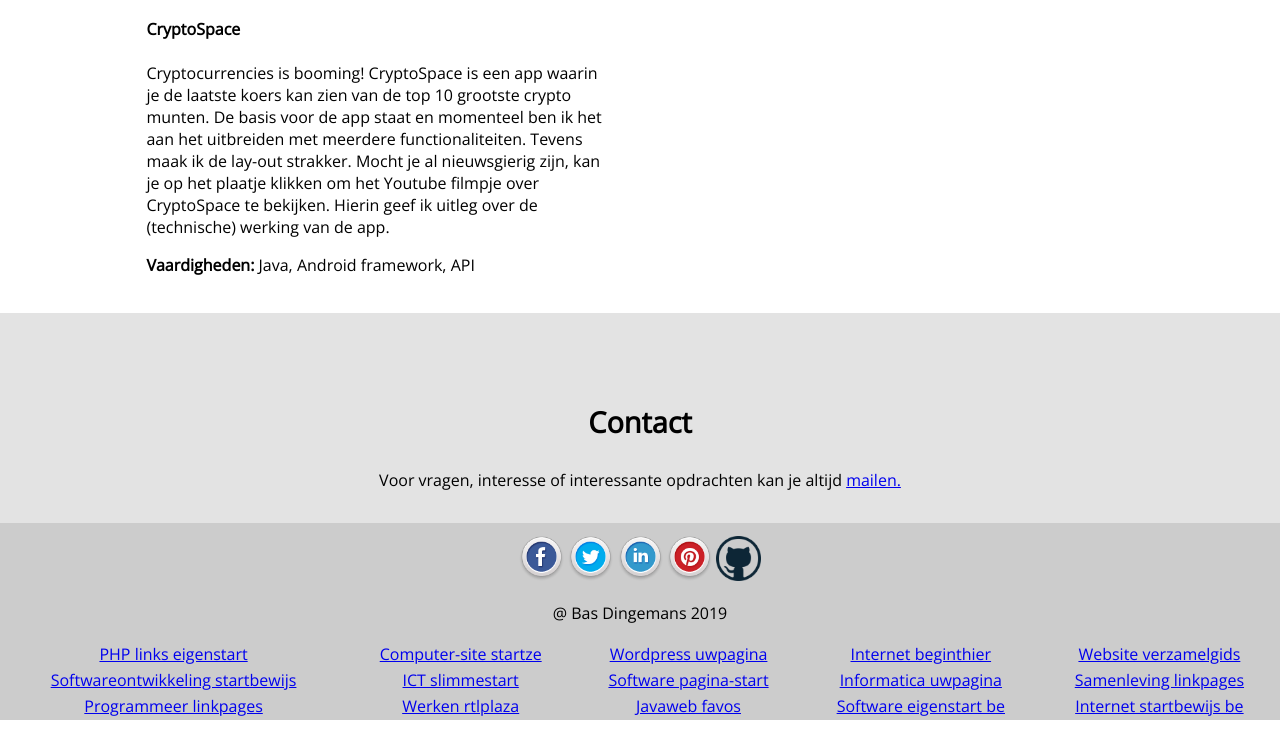
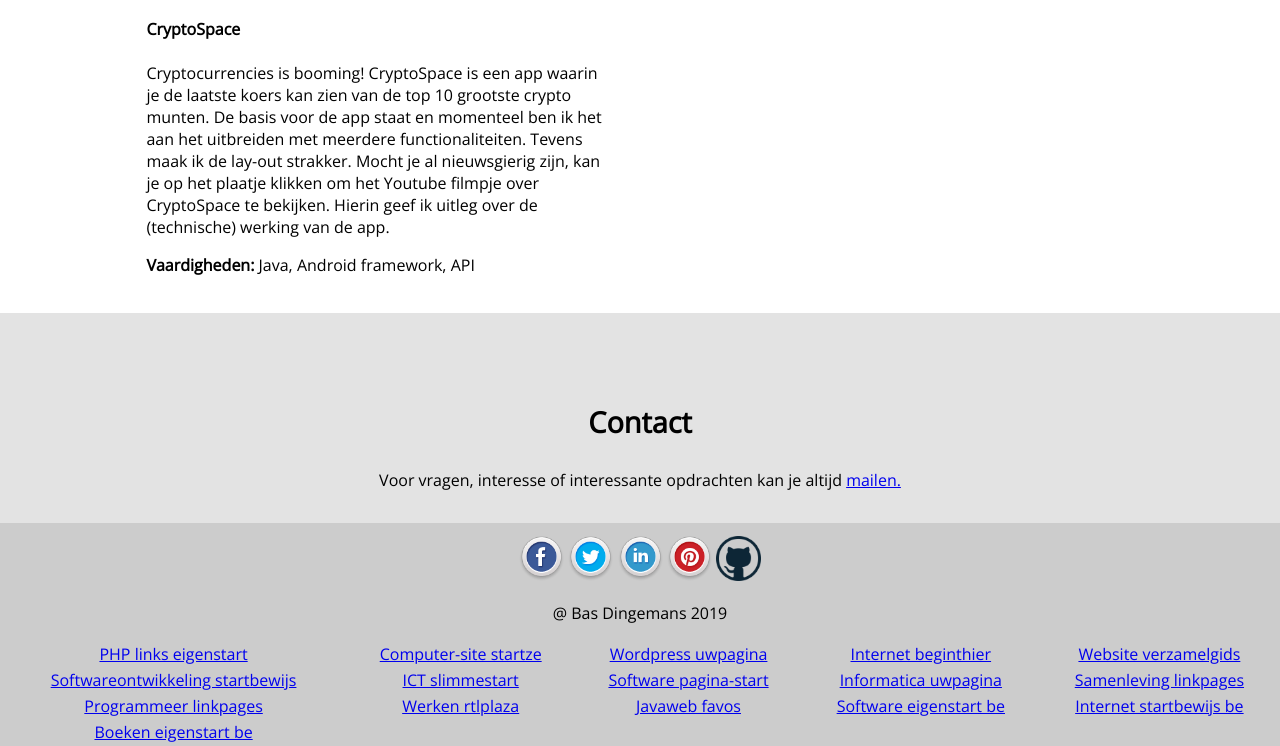
Before and after one commit to BasD92/portfolio-website, a plain HTML site: page index.html in a window 1280 px wide. Shown: the part 6175-6921 px from the top of the page. Before the commit the page ends 6895 px from the top, so only its background shows below. Drawn offline with nearby package versions, Linux system fonts and the light colour scheme.

Commit message:
Added link

```diff
--- a/index.html
+++ b/index.html
@@ -397,6 +397,9 @@
 		<td><a href="https://javaweb.favos.nl/" target="_blank" alt="Javaweb favos">Javaweb favos</a></td>
 		<td><a href="https://software.eigenstart.be/" target="_blank" alt="Software eigenstart be">Software eigenstart be</a></td>
 		<td><a href="https://internet.startbewijs.be/" target="_blank" alt="Internet startbewijs be">Internet startbewijs be</a></td>
+      </tr>
+      <tr>
+		<td><a href="https://boeken.eigenstart.be/" target="_blank" alt="Boeken eigenstart be">Boeken eigenstart be</a></td>
 	  </tr>
 	</table>
 </footer>
```
